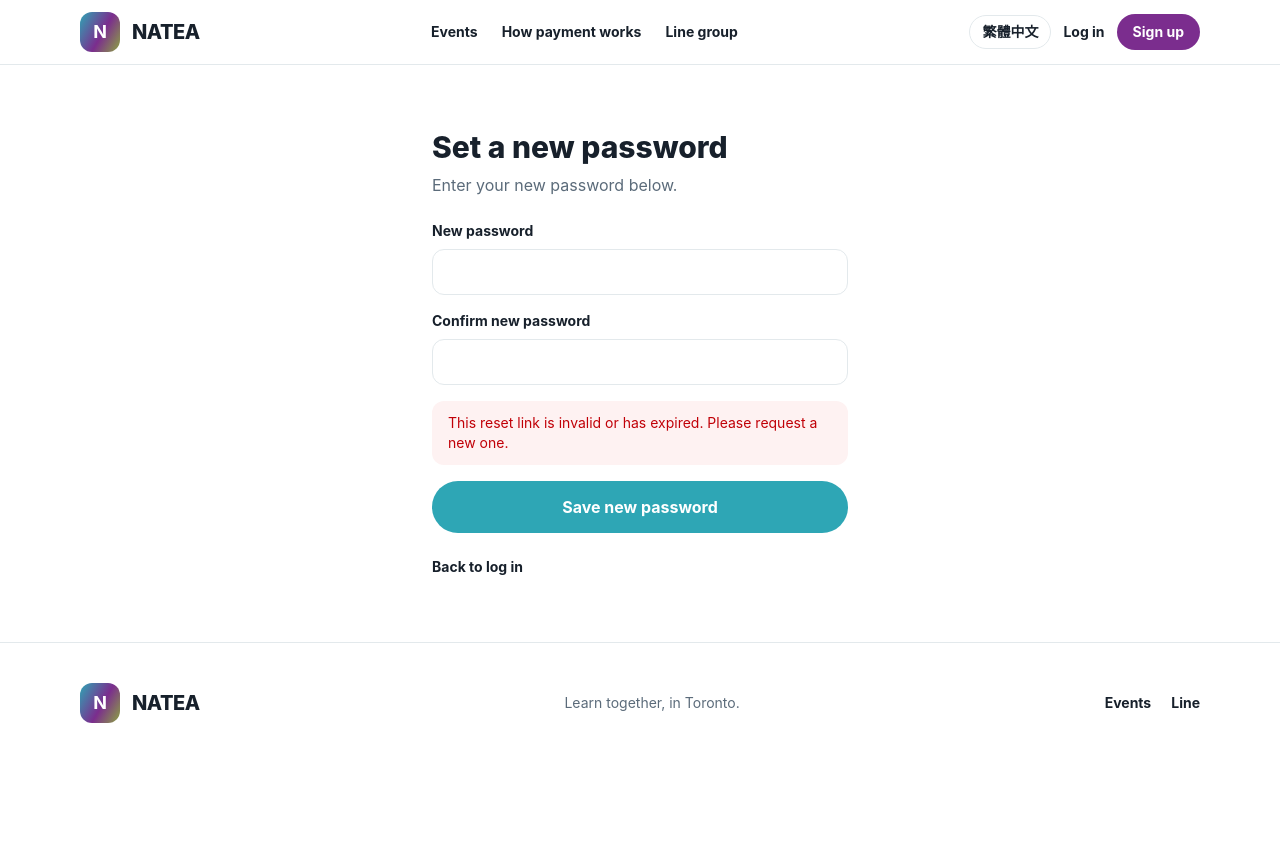
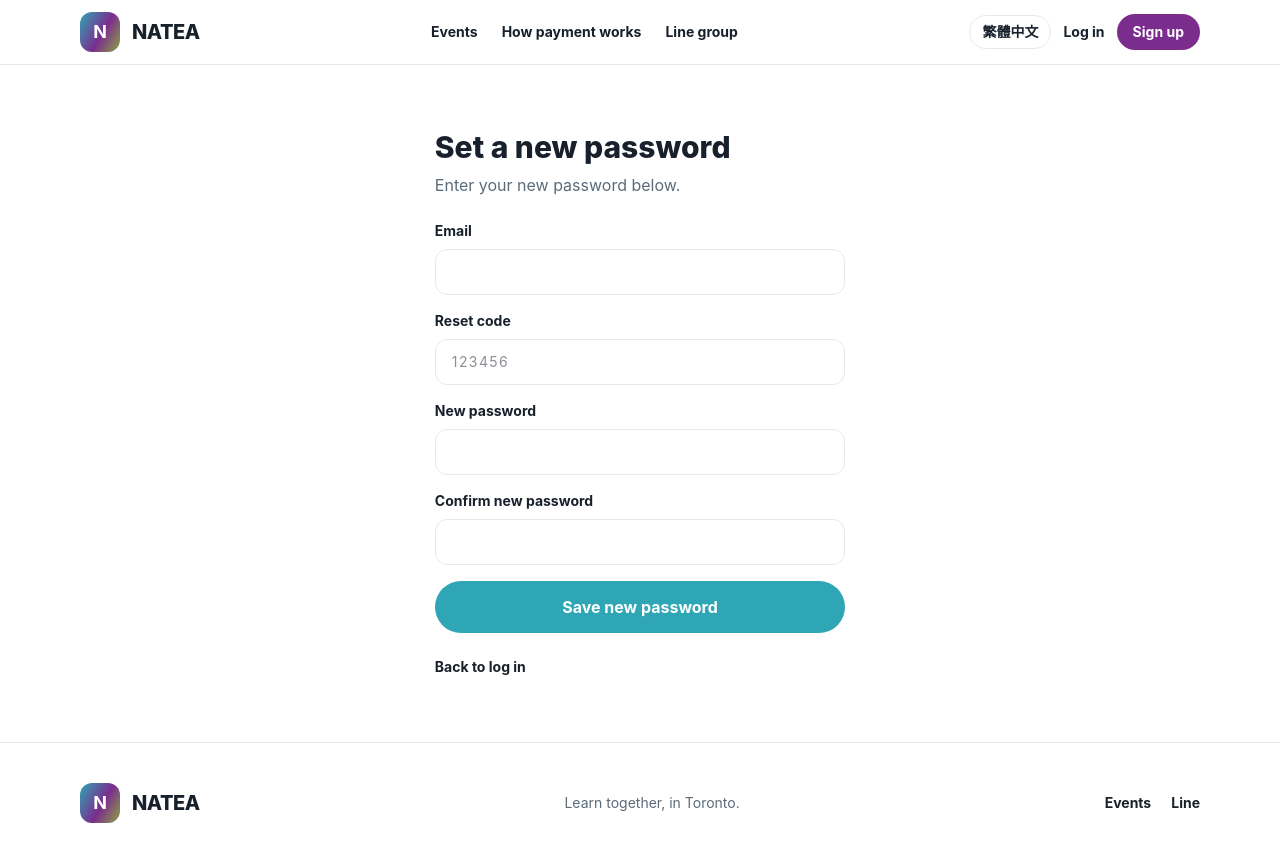
Before and after one commit to swang308/NATEA-Event-Website, a Next.js app: page /en/auth/reset-password in a window 1280 px wide. Before the commit the page ends 800 px from the top, so only its background shows below. Built offline with nearby package versions, Linux system fonts and the light colour scheme; no server answers.

Commit message:
Switch password reset to 6-digit OTP code instead of magic link

```diff
--- a/src/components/ForgotPasswordForm.tsx
+++ b/src/components/ForgotPasswordForm.tsx
@@ -24,7 +24,7 @@ export function ForgotPasswordForm({ locale, labels }: { locale: string; labels:
         redirectTo: `${process.env.NEXT_PUBLIC_SITE_URL}/${locale}/auth/callback?next=/${locale}/auth/reset-password`,
       });
       if (resetError) throw resetError;
-      setSent(true);
+      window.location.assign(`/${locale}/auth/reset-password?email=${encodeURIComponent(email)}`);
     } catch (caughtError) {
       setError(caughtError instanceof Error ? caughtError.message : "Something went wrong. Please try again.");
     } finally {
--- a/src/components/ResetPasswordForm.tsx
+++ b/src/components/ResetPasswordForm.tsx
@@ -10,31 +10,17 @@ type Labels = {
 };
 
 export function ResetPasswordForm({ locale, labels }: { locale: string; labels: Labels }) {
+  const [email, setEmail] = useState("");
+  const [code, setCode] = useState("");
   const [password, setPassword] = useState("");
   const [confirm, setConfirm] = useState("");
   const [error, setError] = useState("");
   const [success, setSuccess] = useState(false);
-  const [verifying, setVerifying] = useState(true);
   const [isSubmitting, setIsSubmitting] = useState(false);
 
   useEffect(() => {
-    async function verify() {
-      const params = new URLSearchParams(window.location.search);
-      const tokenHash = params.get("token_hash");
-      if (!tokenHash) {
-        setError(labels.invalidLink);
-        setVerifying(false);
-        return;
-      }
-      const supabase = createClient();
-      const { error: verifyError } = await supabase.auth.verifyOtp({ token_hash: tokenHash, type: "recovery" });
-      if (verifyError) {
-        setError(labels.invalidLink);
-      }
-      setVerifying(false);
-    }
-    verify();
-    // eslint-disable-next-line react-hooks/exhaustive-deps
+    const params = new URLSearchParams(window.location.search);
+    setEmail(params.get("email") ?? "");
   }, []);
 
   async function handleSubmit(event: FormEvent<HTMLFormElement>) {
@@ -47,6 +33,8 @@ export function ResetPasswordForm({ locale, labels }: { locale: string; labels:
     setIsSubmitting(true);
     try {
       const supabase = createClient();
+      const { error: verifyError } = await supabase.auth.verifyOtp({ email, token: code.trim(), type: "recovery" });
+      if (verifyError) throw verifyError;
       const { error: updateError } = await supabase.auth.updateUser({ password });
       if (updateError) throw updateError;
       setSuccess(true);
@@ -57,10 +45,6 @@ export function ResetPasswordForm({ locale, labels }: { locale: string; labels:
     }
   }
 
-  if (verifying) {
-    return <p className="mt-6 text-sm text-muted">Loading…</p>;
-  }
-
   if (success) {
     return <p role="status" className="mt-6 rounded-xl bg-green-50 px-4 py-3 text-sm text-green-700">{labels.success}</p>;
   }
@@ -68,6 +52,14 @@ export function ResetPasswordForm({ locale, labels }: { locale: string; labels:
   return (
     <>
       <form onSubmit={handleSubmit} className="mt-6 space-y-4">
+        <label className="block text-sm font-bold">
+          Email
+          <input required type="email" value={email} onChange={(e) => setEmail(e.target.value)} className="mt-2 w-full rounded-xl border border-line px-4 py-3 font-normal outline-none focus:border-teal" />
+        </label>
+        <label className="block text-sm font-bold">
+          Reset code
+          <input required inputMode="numeric" maxLength={6} value={code} onChange={(e) => setCode(e.target.value.replace(/\D/g, ""))} placeholder="123456" className="mt-2 w-full rounded-xl border border-line px-4 py-3 font-normal tracking-widest outline-none focus:border-teal" />
+        </label>
         <label className="block text-sm font-bold">
           {labels.password}
           <input required minLength={6} type="password" value={password} onChange={(e) => setPassword(e.target.value)} className="mt-2 w-full rounded-xl border border-line px-4 py-3 font-normal outline-none focus:border-teal" />
```
